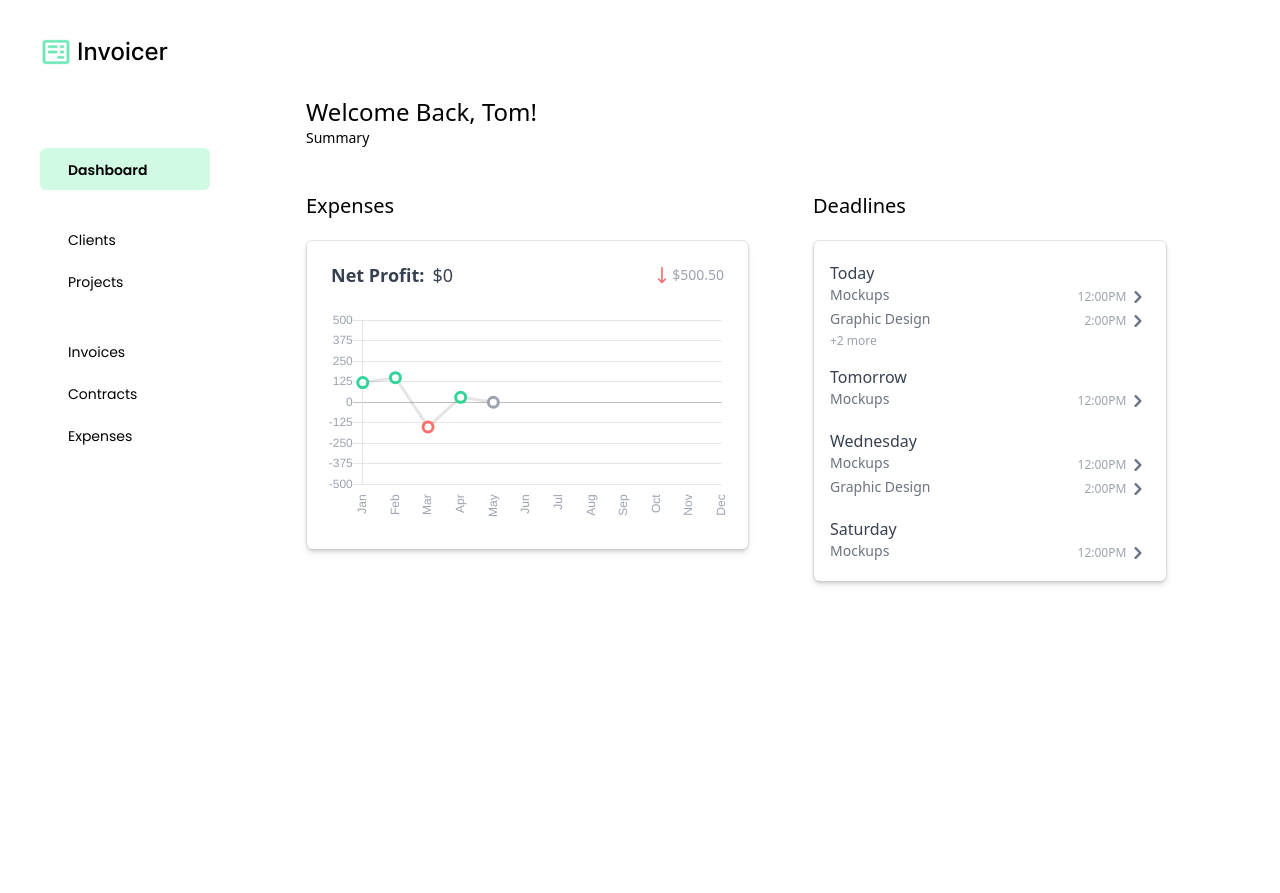
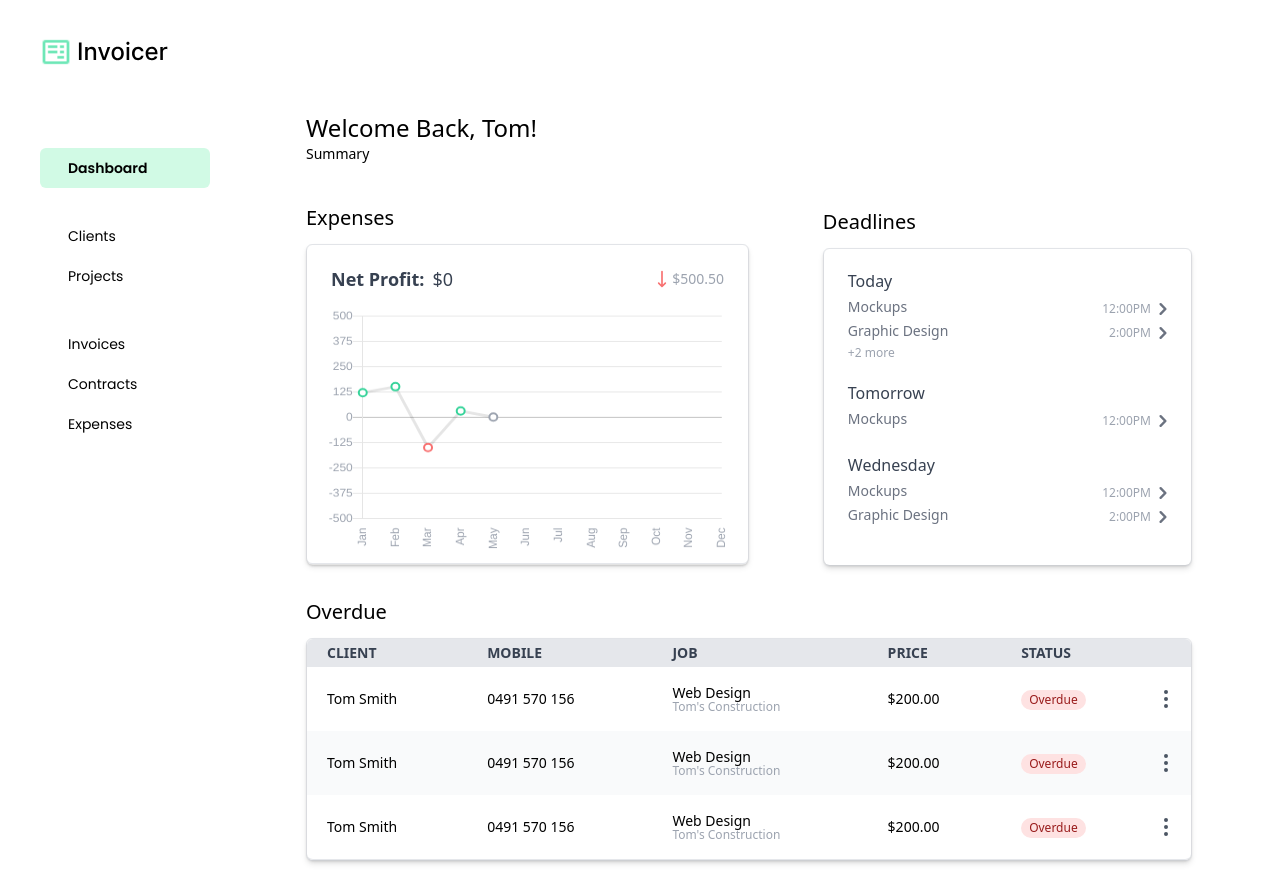
Before and after one commit to ryan-reichenberg/invoicer-client, a React (Create React App) app: page /dashboard in a window 1280 px wide. Before the commit the page ends 800 px from the top, so only its background shows below. Built offline with nearby package versions, Linux system fonts and the light colour scheme.

Commit message:
Build out more components

```diff
--- a/src/components/Card/Card.tsx
+++ b/src/components/Card/Card.tsx
@@ -13,8 +13,9 @@ export default class Card extends Component<CardProps> {
 
     render() {
         return (
-            <div className={[classes.card, "shadow-md", "rounded-md bg-white border border-gray-200 max-h-96", this.props.width].join(" ")}>
-                <div className={"shadow px-4 pt-5 rounded-md max-h-96 " + this.props.padding}>
+            // px-4 pt-5
+            <div className={[classes.card, "shadow-md", "rounded-md bg-white border border-gray-200 md:max-h-80 2xl:max-h-96", this.props.width].join(" ")}>
+                <div className={"shadow rounded-md md:max-h-80  2xl:max-h-96 " + this.props.padding}>
                     {this.props.children}
                 </div>
             </div>
--- /dev/null
+++ b/src/components/Chart/Chart.css
@@ -0,0 +1,3 @@
+#chart {
+    width: 100% !important;
+}
--- a/src/components/Chart/Chart.tsx
+++ b/src/components/Chart/Chart.tsx
@@ -1,6 +1,6 @@
 import React, { Component } from 'react'
 import { Chart as ChartJS, ChartData, ChartOptions }  from 'chart.js';
-import  classes from './Chart.module.css';
+import './Chart.css'
 
 type ChartProps = {
     type: string,
@@ -28,8 +28,8 @@ export default class Chart extends Component<ChartProps> {
     }
     render() {
         return (
-            <div className="w-full h-full relative">
-                <canvas id="chart" ref={this.chartRef}></canvas>
+            <div className="relative w-full h-64">
+                <canvas id="chart" ref={this.chartRef} className='pb-4'></canvas>
             </div>
         )
     }
--- a/src/components/NavBar/NavBar.tsx
+++ b/src/components/NavBar/NavBar.tsx
@@ -1,34 +1,21 @@
 import React, { Component } from 'react'
-import { Link } from 'react-router-dom';
+import { NavLink } from 'react-router-dom';
 import logo from '../../logo.svg';
 import './NavBar.css';
 
 export default class NavBar extends Component {
-
     render() {
         return (
             <div className="pt-9 ml-10 mr-16">
                 <img src={logo} alt="logo" className='mb-20'/>
-                <ul className='nav-container'>
-                    <li className='nav-item nav-item-active mb-7'>
-                        <Link to="/dashboard">Dashboard</Link>
-                    </li>
-                    <li className='nav-item'>
-                        <Link to="/clients">Clients</Link>
-                    </li>
-                    <li className='nav-item mb-7'>
-                        <Link to="/shoelaces">Projects</Link>
-                    </li>
-                    <li className='nav-item'>
-                        <Link to="/bubblegum">Invoices</Link>
-                    </li>
-                    <li className='nav-item'>
-                        <Link to="/shoelaces">Contracts</Link>
-                    </li>
-                    <li className='nav-item'>
-                        <Link to="/shoelaces">Expenses</Link>
-                    </li>
-                </ul>
+                <nav className='nav-container'>
+                    <NavLink to="/dashboard" className='nav-item mb-7' activeClassName='nav-item-active'>Dashboard</NavLink>
+                    <NavLink to="/clients"  className='nav-item' activeClassName='nav-item-active'>Clients</NavLink>
+                    <NavLink to="/projects" className='nav-item  mb-7' activeClassName='nav-item-active'>Projects</NavLink>
+                    <NavLink to="/invoices" className='nav-item' activeClassName='nav-item-active'>Invoices</NavLink>
+                    <NavLink to="/contracts" className='nav-item' activeClassName='nav-item-active'>Contracts</NavLink>
+                    <NavLink to="/expenses" className='nav-item' activeClassName='nav-item-active'>Expenses</NavLink>
+                </nav>
             </div>
         )
     }
--- a/src/components/Table/Table.tsx
+++ b/src/components/Table/Table.tsx
@@ -0,0 +1,85 @@
+import React, { Component } from 'react'
+
+type  TableProps = {
+    headers?: string[],
+
+}
+export default class Table extends Component<TableProps> {
+
+    render() {
+        return (
+            <div className="flex flex-col">
+  <div className="-my-2 overflow-x-auto sm:-mx-6 lg:-mx-8">
+    <div className="py-2 align-middle inline-block min-w-full sm:px-6 lg:px-8">
+      <div className="overflow-hidden border-b border-gray-200 sm:rounded-md">
+                <table className='w-full border-collapse text-sm p-4 border-t-md'>
+                    <tr className='text-left bg-gray-200 text-gray-700 font-semibold'>
+                        <th className='py-1 px-5'>CLIENT</th>
+                        <th className='py-1 px-5'>MOBILE</th>
+                        <th className='py-1 px-5'>JOB</th>
+                        <th className='py-1 px-5'>PRICE</th>
+                        <th className='py-1 px-5'>STATUS</th>
+                        <th></th>
+                    </tr>
+                    <tr>
+                        <td className='py-4 px-5'>Tom Smith</td>
+                        <td className='py-4 px-5'>0491 570 156</td>
+                        <td className='py-4 px-5'>
+                            <p>
+                                Web Design
+                            </p>
+                            <p className='text-xs -mt-1 text-gray-400'>
+                                Tom's Construction
+                            </p>
+
+                        </td>
+                        <td className='py-4 px-5'>$200.00</td>
+                        <td className='py-4 px-5'>
+                        <span className="px-2 inline-flex text-xs leading-5 font-medium rounded-full bg-red-100 text-red-800">Overdue</span>
+                        </td>
+                        <td><svg className="w-6 h-6 text-gray-600" fill="none" stroke="currentColor" viewBox="0 0 24 24" xmlns="http://www.w3.org/2000/svg"><path stroke-linecap="round" stroke-linejoin="round" stroke-width="2" d="M12 5v.01M12 12v.01M12 19v.01M12 6a1 1 0 110-2 1 1 0 010 2zm0 7a1 1 0 110-2 1 1 0 010 2zm0 7a1 1 0 110-2 1 1 0 010 2z"></path></svg></td>
+                    </tr>
+                    <tr className='bg-gray-50'>
+                        <td className='py-4 px-5'>Tom Smith</td>
+                        <td className='py-4 px-5'>0491 570 156</td>
+                        <td className='py-4 px-5'>
+                            <p>
+                                Web Design
+                            </p>
+                            <p className='text-xs -mt-1 text-gray-400'>
+                                Tom's Construction
+                            </p>
+
+                        </td>
+                        <td className='py-4 px-5'>$200.00</td>
+                        <td className='py-4 px-5'>
+                        <span className="px-2 inline-flex text-xs leading-5 font-medium rounded-full bg-red-100 text-red-800">Overdue</span>
+                        </td>
+                        <td><svg className="w-6 h-6 text-gray-600" fill="none" stroke="currentColor" viewBox="0 0 24 24" xmlns="http://www.w3.org/2000/svg"><path stroke-linecap="round" stroke-linejoin="round" stroke-width="2" d="M12 5v.01M12 12v.01M12 19v.01M12 6a1 1 0 110-2 1 1 0 010 2zm0 7a1 1 0 110-2 1 1 0 010 2zm0 7a1 1 0 110-2 1 1 0 010 2z"></path></svg></td>
+                    </tr>
+                    <tr>
+                        <td className='py-4 px-5'>Tom Smith</td>
+                        <td className='py-4 px-5'>0491 570 156</td>
+                        <td className='py-4 px-5'>
+                            <p>
+                                Web Design
+                            </p>
+                            <p className='text-xs -mt-1 text-gray-400'>
+                                Tom's Construction
+                            </p>
+
+                        </td>
+                        <td className='py-4 px-5'>$200.00</td>
+                        <td className='py-4 px-5'>
+                        <span className="px-2 inline-flex text-xs leading-5 font-medium rounded-full bg-red-100 text-red-800">Overdue</span>
+                        </td>
+                        <td><svg className="w-6 h-6 text-gray-600" fill="none" stroke="currentColor" viewBox="0 0 24 24" xmlns="http://www.w3.org/2000/svg"><path stroke-linecap="round" stroke-linejoin="round" stroke-width="2" d="M12 5v.01M12 12v.01M12 19v.01M12 6a1 1 0 110-2 1 1 0 010 2zm0 7a1 1 0 110-2 1 1 0 010 2zm0 7a1 1 0 110-2 1 1 0 010 2z"></path></svg></td>
+                    </tr>
+                </table>
+            </div>
+            </div>
+            </div>
+            </div>
+        )
+    }
+}
--- a/src/components/Todo/Todo.tsx
+++ b/src/components/Todo/Todo.tsx
@@ -10,23 +10,19 @@ export default class Todo extends Component {
         return (
             <div>
                 <ul>
-                    <li className='text-gray-700'>Today</li>
+                    <li className='text-gray-700 mb-1'>Today</li>
                     <li className='flex justify-between text-sm text-gray-500'><span className='items-center justify-center'>Mockups</span><span className='flex items-center justify-center'><span className='text-xs text-gray-400'>12:00PM</span><span><svg className="w-6 h-6 text-gray-500" fill="currentColor" viewBox="0 0 20 20" xmlns="http://www.w3.org/2000/svg"><path fill-rule="evenodd" d="M7.293 14.707a1 1 0 010-1.414L10.586 10 7.293 6.707a1 1 0 011.414-1.414l4 4a1 1 0 010 1.414l-4 4a1 1 0 01-1.414 0z" clip-rule="evenodd"></path></svg></span></span></li>
                     <li className='flex justify-between text-sm text-gray-500'><span className='items-center justify-center'>Graphic Design</span><span className='flex items-center justify-center'><span className='text-xs text-gray-400'>2:00PM</span><span><svg className="w-6 h-6 text-gray-500" fill="currentColor" viewBox="0 0 20 20" xmlns="http://www.w3.org/2000/svg"><path fill-rule="evenodd" d="M7.293 14.707a1 1 0 010-1.414L10.586 10 7.293 6.707a1 1 0 011.414-1.414l4 4a1 1 0 010 1.414l-4 4a1 1 0 01-1.414 0z" clip-rule="evenodd"></path></svg></span></span></li>
                     <li className="text-gray-400 text-xs">+2 more</li>
                 </ul>
-                <ul className="mt-4">
-                    <li className='text-gray-700'>Tomorrow</li>
+                <ul className="mt-5">
+                    <li className='text-gray-700 mb-1'>Tomorrow</li>
                     <li className='flex justify-between text-sm text-gray-500'><span className='items-center justify-center'>Mockups</span><span className='flex items-center justify-center'><span className='text-xs text-gray-400'>12:00PM</span><span><svg className="w-6 h-6 text-gray-500" fill="currentColor" viewBox="0 0 20 20" xmlns="http://www.w3.org/2000/svg"><path fill-rule="evenodd" d="M7.293 14.707a1 1 0 010-1.414L10.586 10 7.293 6.707a1 1 0 011.414-1.414l4 4a1 1 0 010 1.414l-4 4a1 1 0 01-1.414 0z" clip-rule="evenodd"></path></svg></span></span></li>
                 </ul>
-                <ul className="mt-4">
-                    <li className='text-gray-700'>Wednesday</li>
+                <ul className="mt-5">
+                    <li className='text-gray-700 mb-1'>Wednesday</li>
                     <li className='flex justify-between text-sm text-gray-500'><span className='items-center justify-center'>Mockups</span><span className='flex items-center justify-center'><span className='text-xs text-gray-400'>12:00PM</span><span><svg className="w-6 h-6 text-gray-500" fill="currentColor" viewBox="0 0 20 20" xmlns="http://www.w3.org/2000/svg"><path fill-rule="evenodd" d="M7.293 14.707a1 1 0 010-1.414L10.586 10 7.293 6.707a1 1 0 011.414-1.414l4 4a1 1 0 010 1.414l-4 4a1 1 0 01-1.414 0z" clip-rule="evenodd"></path></svg></span></span></li>
                     <li className='flex justify-between text-sm text-gray-500'><span className='items-center justify-center'>Graphic Design</span><span className='flex items-center justify-center'><span className='text-xs text-gray-400'>2:00PM</span><span><svg className="w-6 h-6 text-gray-500" fill="currentColor" viewBox="0 0 20 20" xmlns="http://www.w3.org/2000/svg"><path fill-rule="evenodd" d="M7.293 14.707a1 1 0 010-1.414L10.586 10 7.293 6.707a1 1 0 011.414-1.414l4 4a1 1 0 010 1.414l-4 4a1 1 0 01-1.414 0z" clip-rule="evenodd"></path></svg></span></span></li>
-                </ul>
-                <ul className="mt-4">
-                    <li className='text-gray-700'>Saturday</li>
-                    <li className='flex justify-between text-sm text-gray-500'><span className='items-center justify-center'>Mockups</span><span className='flex items-center justify-center'><span className='text-xs text-gray-400'>12:00PM</span><span><svg className="w-6 h-6 text-gray-500" fill="currentColor" viewBox="0 0 20 20" xmlns="http://www.w3.org/2000/svg"><path fill-rule="evenodd" d="M7.293 14.707a1 1 0 010-1.414L10.586 10 7.293 6.707a1 1 0 011.414-1.414l4 4a1 1 0 010 1.414l-4 4a1 1 0 01-1.414 0z" clip-rule="evenodd"></path></svg></span></span></li>
                 </ul>
             </div>
         )
--- a/src/pages/dashboard/dashboard.tsx
+++ b/src/pages/dashboard/dashboard.tsx
@@ -2,6 +2,7 @@ import { ChartData, ChartOptions } from 'chart.js'
 import React, { Component } from 'react'
 import Chart from '../../components/Chart/Chart'
 import Card from '../../components/Card/Card'
+import Table from '../../components/Table/Table'
 import Todo from 'src/components/Todo/Todo'
 
 export default class Dashboard extends Component {
@@ -13,7 +14,7 @@ export default class Dashboard extends Component {
               label: "Sales",
               data: [120, 150, -150, 30, 0],
               fill: false,
-              pointRadius: 5,
+              pointRadius: 4,
               pointBorderColor: context => {
                   let dataSet = context.dataset?.data
                   let index = context.dataIndex
@@ -28,12 +29,12 @@ export default class Dashboard extends Component {
                   }
               },
               pointBackgroundColor: "#fff",
-              pointBorderWidth: 3,
+              pointBorderWidth: 2,
           }
       ]
     }
     const options: ChartOptions = {
-      // maintainAspectRatio: false,
+      maintainAspectRatio: false,
       legend: {
         display: false
       },
@@ -67,33 +68,36 @@ export default class Dashboard extends Component {
       }
   }
     return (
-    <div className="h-full w-full p-8 sm:mt-16 mt-28">
+    <div className="h-full w-full p-8 mt-20">
       <div className="max-w-6xl">
       <div className="">
           <h1 className='text-2xl'>Welcome Back, Tom!</h1>
             <p className="text-sm">Summary</p>
           </div>
         <div className=''>
-          <div className="mr-14 ">
-            <div className="flex">
-            <div className='w-1/2 mr-16'>
-            <h2 className="text-xl mt-11 mb-5">Expenses</h2>
-            <Card width={'w-full'} padding="pb-8">
-              <div className="flex ml-2 mr-2 justify-between pb-6">
+          <div className="mr-14">
+            <div className="flex justify-between">
+              <div className='w-1/2'>
+                <h2 className="text-xl mt-10 mb-3">Expenses</h2>
+                <Card width={'w-full'} padding="pb-5 px-4 pt-5">
+                  <div className="flex ml-2 mr-2 justify-between  pb-4">
                     <div className="flex items-center justify-center text-lg text-gray-700"><h2 className="font-semibold">Net Profit:</h2><span className="ml-2 font-light">$0</span></div>
                     <div className='flex items-center justify-center'><svg className="w-5 h-5 text-red-400" fill="none" stroke="currentColor" viewBox="0 0 24 24" xmlns="http://www.w3.org/2000/svg"><path stroke-linecap="round" stroke-linejoin="round" stroke-width="2" d="M16 17l-4 4m0 0l-4-4m4 4V3"></path></svg> <span className="text-gray-400 text-sm">$500.50</span></div>
                   </div>
                   <Chart data={data} options={options} type='line'/>
                 </Card>
               </div>
-            <div className='w-2/5'>
-            <h2 className="text-xl mt-11 mb-5">Deadlines</h2>
-            <Card width={'w-full'} padding="pb-4">
+              <div className='w-5/12'>
+                <h2 className="text-xl mt-11 mb-3">Deadlines</h2>
+                <Card width={'w-full'} padding=" pr-4 pt-5 pb-9 pl-6">
                   <Todo />
                 </Card>
               </div>
             </div>
-
+            <h2 className="text-xl mt-8 mb-3">Overdue</h2>
+            <Card width={'w-full'}>
+                <Table />
+            </Card>
           </div>
         </div>
         </div>
```
Also changed, not shown: src/components/ActionBar/AccountSettings.tsx (added), src/components/ActionBar/ActionBar.tsx (added), src/components/ActionBar/NotificationIndicator.tsx (added), src/components/Button/Button.tsx (added). Lines whose indentation alone changed are shown as unchanged.
